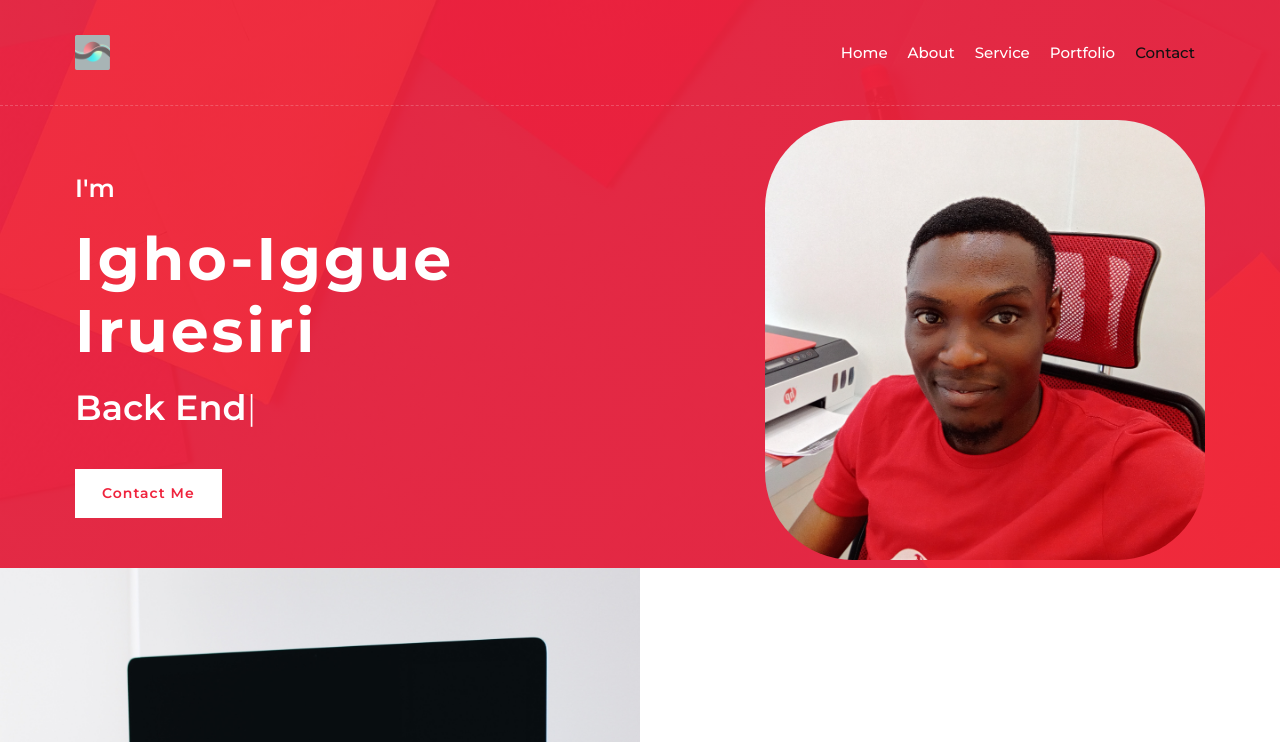
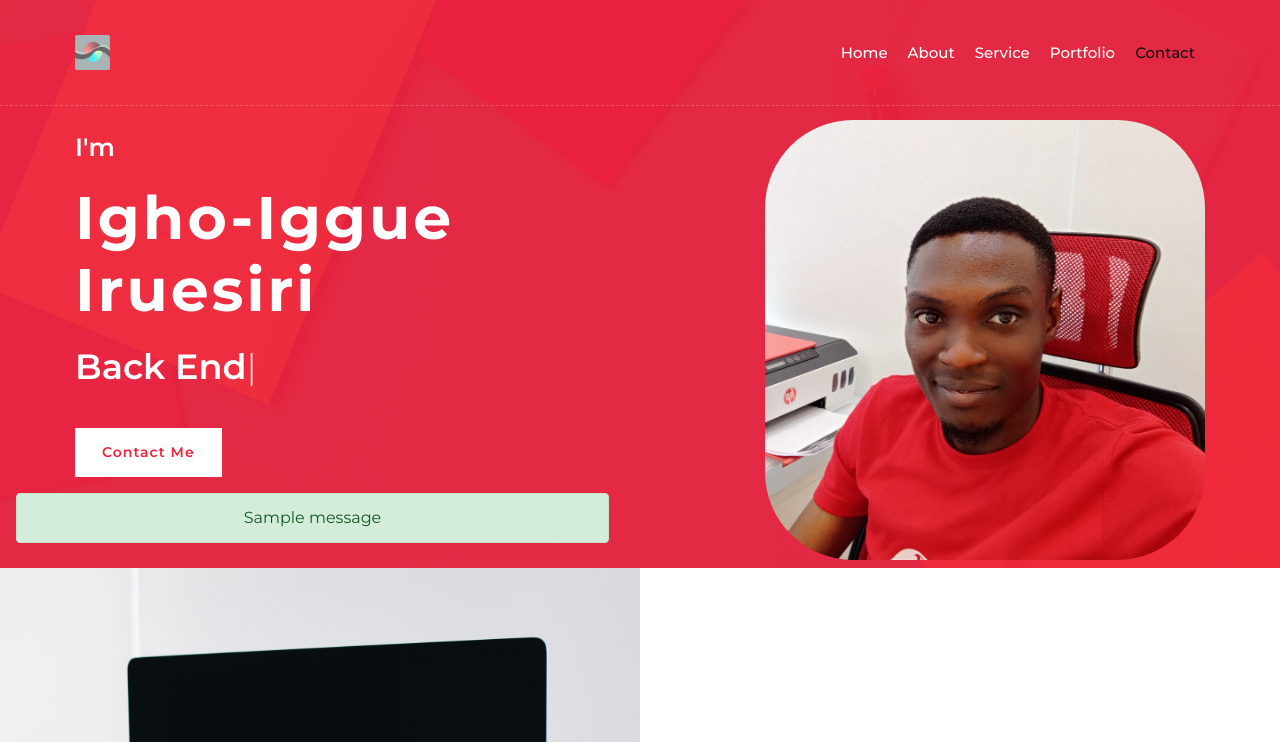
Before and after one commit to XPD-154/portfolio, a Django app: page / in a window 1280 px wide. Shown: the top 742 px of the page. Run offline with Django 4.2, Linux system fonts and the light colour scheme; tables that the repository leaves empty hold one stand-in row (values such as "Sample post"); grey boxes marked "Sample" are stand-in pictures; one stand-in notice (Sample message) is shown; some libraries are stand-ins or nearby versions.

Commit message:
7-27-23 commit

```diff
--- a/base/templates/base/index.html
+++ b/base/templates/base/index.html
@@ -46,6 +46,19 @@
                                 <a class="btn" href="#contact">Contact Me</a>
                             </div>
                         </div>
+
+                        <!--alert message start-->
+                        {% if messages %}
+                            <div class="messages m-3">
+                                {% for message in messages %}
+                                    <div class="text-center alert {% if message.tags %}alert-{{ message.tags }}"{% endif %}>
+                                        {{ message }}
+                                    </div>
+                                {% endfor %}
+                            </div>
+                        {% endif %}
+                        <!--alert message start-->
+
                     </div>
                     <div class="col-sm-12 col-md-6 d-none d-md-block">
                         <div class="hero-image mb-2">
@@ -53,6 +66,7 @@
                         </div>
                     </div>
                 </div>
+
             </div>
         </div>
         <!-- Hero End -->
@@ -603,6 +617,23 @@
                             </div>
                         </div>
                     </div>
+
+                    <!--alert message start-->
+                    <div class="container row">
+
+                        {% if messages %}
+                            <div class="col-sm-12 col-md-12 messages">
+                                {% for message in messages %}
+                                    <div class="text-center alert {% if message.tags %}alert-{{ message.tags }}"{% endif %}>
+                                        {{ message }}
+                                    </div>
+                                {% endfor %}
+                            </div>
+                        {% endif %}
+
+                    </div>
+                    <!--alert message start-->
+
                 </div>
             </div>
         </div>
--- a/base/templates/home.html
+++ b/base/templates/home.html
@@ -9,7 +9,7 @@
 
 
         <!-- Favicon -->
-        <link href="{% static 'img/favicon.ico' %}" rel="icon">
+        <link href="{% static 'img/logo.png' %}" rel="icon">
 
         <!-- Google Font -->
         <link href="https://fonts.googleapis.com/css2?family=Montserrat:wght@300;400;500;600;700&display=swap" rel="stylesheet">
--- a/base/views.py
+++ b/base/views.py
@@ -30,6 +30,8 @@ def index(request):
         contact.message = message
         contact.save()
 
+        messages.success(request, 'Message has been sent successfully.')
+
         return redirect('index')
 
     context = {'skills':skills, 'information':information, 'projects':projects}
```
Also changed, not shown: port/settings.py (+32 -0 lines), static/img/logo.png, static/img/logo2.png (added), static_files/img/logo.png, static_files/img/logo2.png (added).
